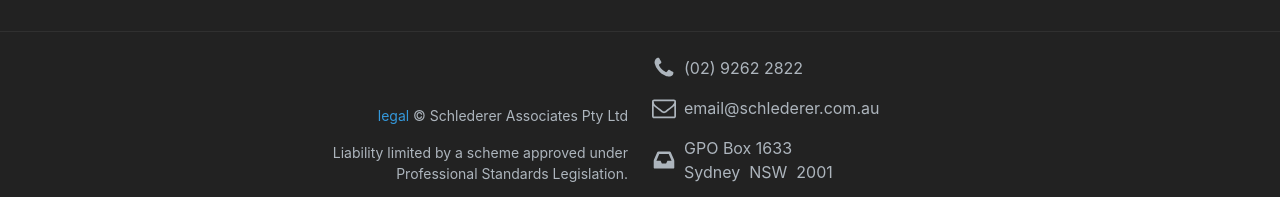
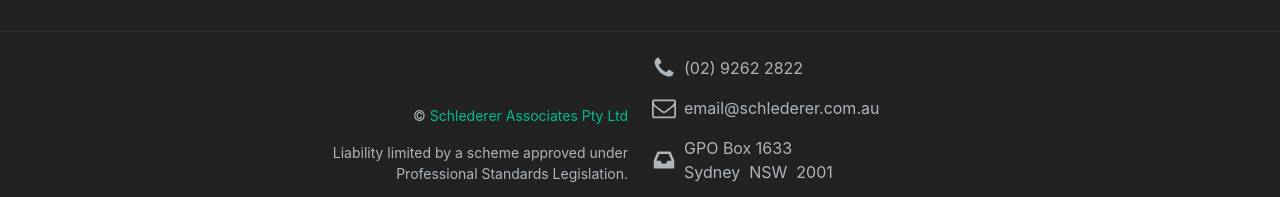
Before and after one commit to Mforcer/tax2, a Jekyll site: the page built from index.html, in a window 1280 px wide. Shown: the part 1842-2039 px from the top of the page. Built offline with Jekyll 4.4.1, drawn with Linux system fonts in a browser that asks for light colours.

Commit message:
Update footer.html

```diff
--- a/_includes/footer.html
+++ b/_includes/footer.html
@@ -15,7 +15,7 @@
             <p>{{site.biz_post_box}}<br>{{site.biz_post_city}}&nbsp;&nbsp;{{site.biz_post_state}}&nbsp;&nbsp;{{site.biz_post_code}}</p>
         </div>
         <div class="col-sm-6 col-md-4 col-lg-3 text-end">
-            <p class="small"><a href="/legal/" class="link-info text-decoration-none">legal</a> &copy;&nbsp;{{ site.publisher | replace: ' ', '&nbsp;'}}</p>
+            <p class="small">&copy;&nbsp;<a href="/legal/" class="link-reset text-decoration-none">{{ site.publisher | replace: ' ', '&nbsp;'}}</a></p>
             <p class="small">Liability limited by a scheme approved under Professional Standards Legislation.</p>
         </div>
     </div>
```
